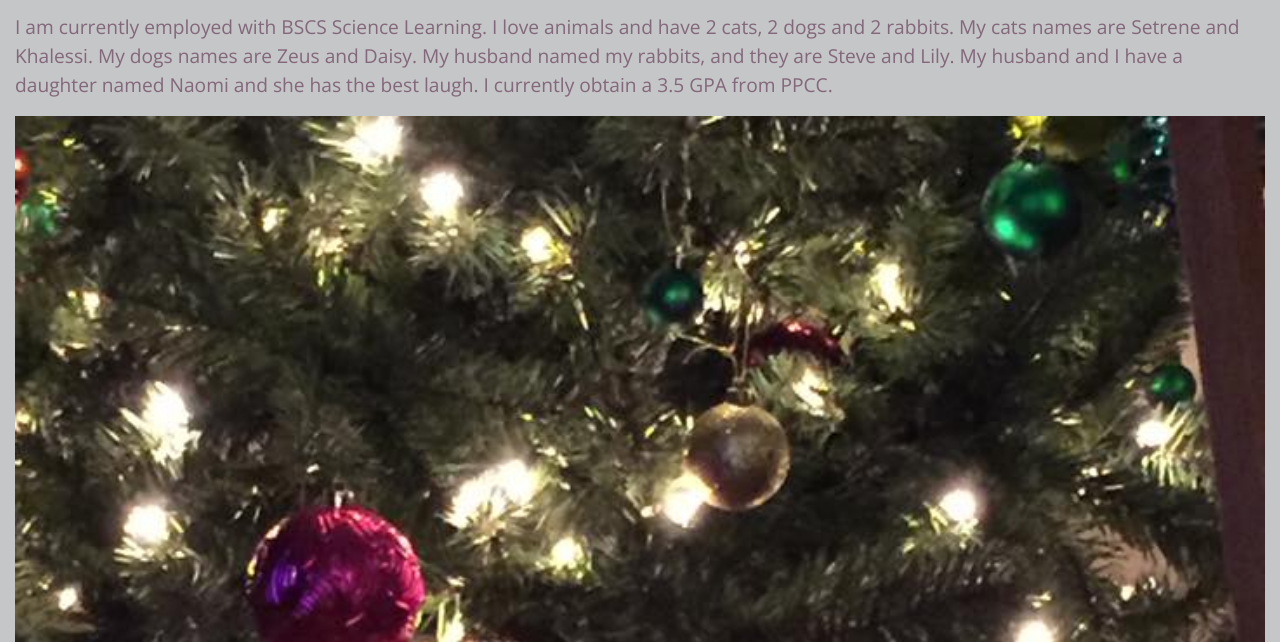
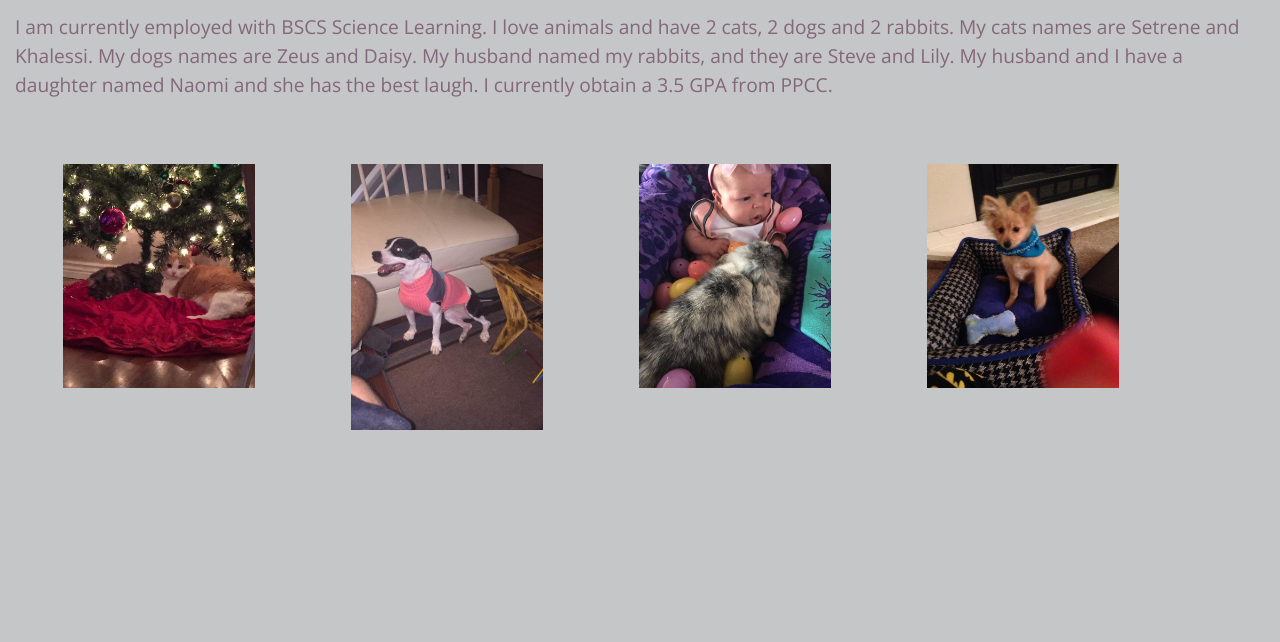
Before and after one commit to amandap333/amandap, a Gatsby site: page /about in a window 1280 px wide. Shown: the part 158-800 px from the top of the page. Built offline with nearby package versions, Linux system fonts and the light colour scheme; Gatsby itself is replaced by a stand-in of ours.

Commit message:
fixed pictures/

```diff
--- a/src/components/footer/footer.scss
+++ b/src/components/footer/footer.scss
@@ -1,4 +1,5 @@
 @import '../../global-scss/bootstrap/bootstrap-overrides.scss';
+
 
 .footer {
   background-color: $secondary;
--- a/src/global-scss/_images.scss
+++ b/src/global-scss/_images.scss
@@ -1,4 +1,12 @@
-.image-border {
+.imageBorder {
   border: medium;
   border-color: $secondary;
 }
+
+.smallPicture {
+  min-height: 10em;
+  min-width: 10em;
+  margin: 3rem;
+  padding: 3rem;
+  float: left;
+}
--- a/src/global-scss/bootstrap/bootstrap-overrides.scss
+++ b/src/global-scss/bootstrap/bootstrap-overrides.scss
@@ -44,10 +44,11 @@ $font-size-base: 1.2rem;
 
 body {
   background-color: $light;
+
 }
 
 main {
-  height: 100%;
+  min-height: 800px;
 }
 
 ul,
--- a/src/global-scss/index.scss
+++ b/src/global-scss/index.scss
@@ -1,3 +1,2 @@
 @import './bootstrap/bootstrap-overrides.scss';
-// @import './layout';
 @import 'images';
--- a/src/pages/about.js
+++ b/src/pages/about.js
@@ -30,7 +30,6 @@ const AboutPage = ({ location }) => {
       }
     }
   `)
-  console.log(data)
   const animalPictures = data.allFile.edges
 
   return (
@@ -56,6 +55,7 @@ const AboutPage = ({ location }) => {
                 <Img
                   key={index}
                   fluid={edge.node.childImageSharp.fluid}
+                  className="smallPicture imageBorder"
                 />
               )
             })
```
